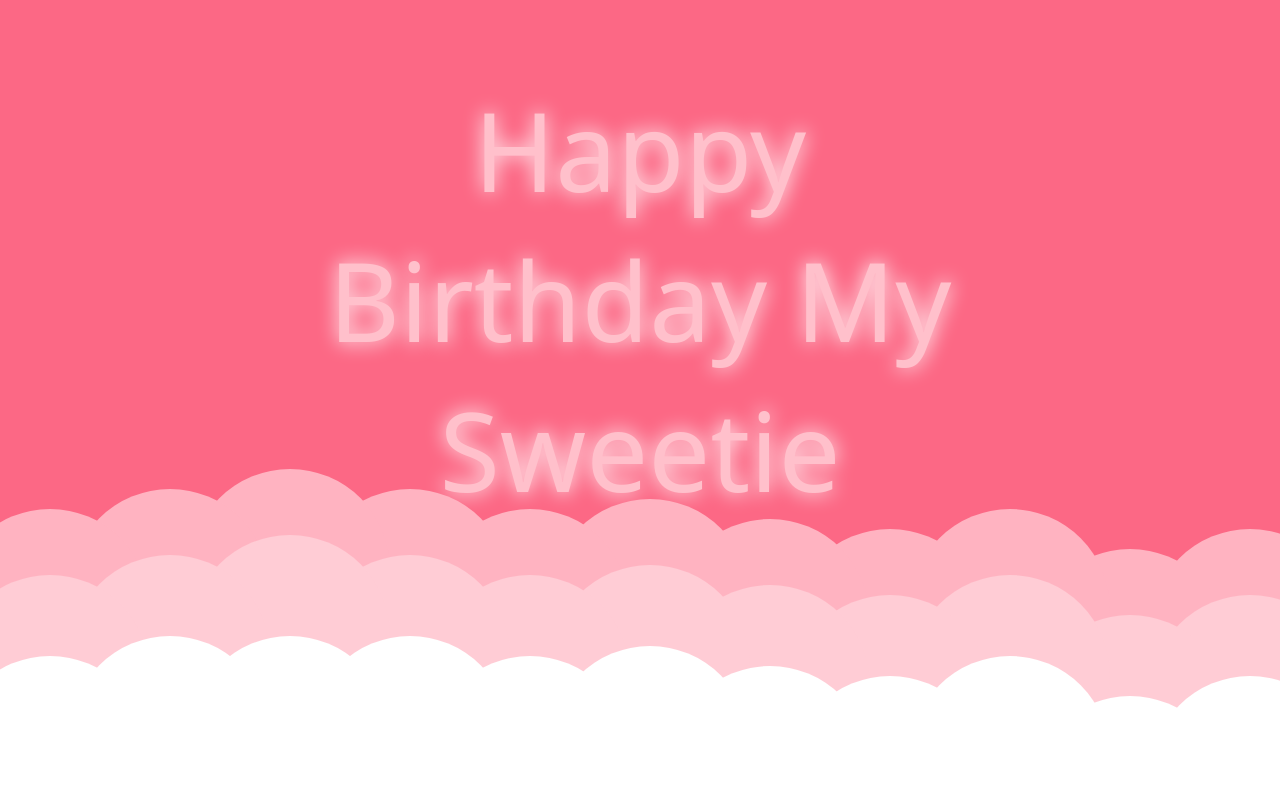
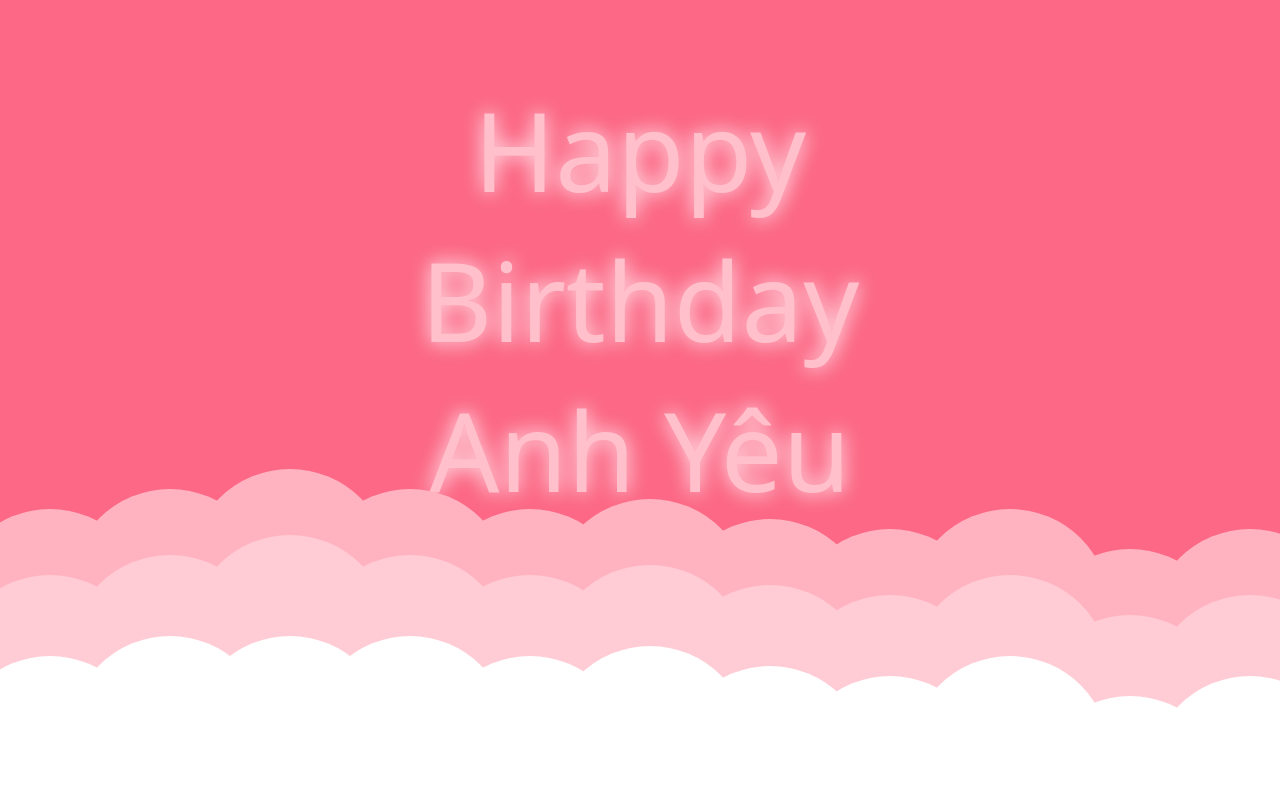
Before and after one commit to Hieng55/Quynh, a plain HTML site: page cloud.html in a window 1280 px wide. Drawn offline with Linux system fonts and the light colour scheme; a web font is replaced by a local one.

Commit message:
fix text cloud html

```diff
--- a/cloud.html
+++ b/cloud.html
@@ -790,7 +790,7 @@
       <img class="paperHeart paperHeart1" style="--time: 13s" src="./images/12.jpg" alt="" />
 
       <div class="boxTitle">
-        <p class="firstTitle partTitle">Happy Birthday My Sweetie</p>
+        <p class="firstTitle partTitle">Happy Birthday Anh Yêu</p>
       </div>
 
       <div class="boxCloud">
```
